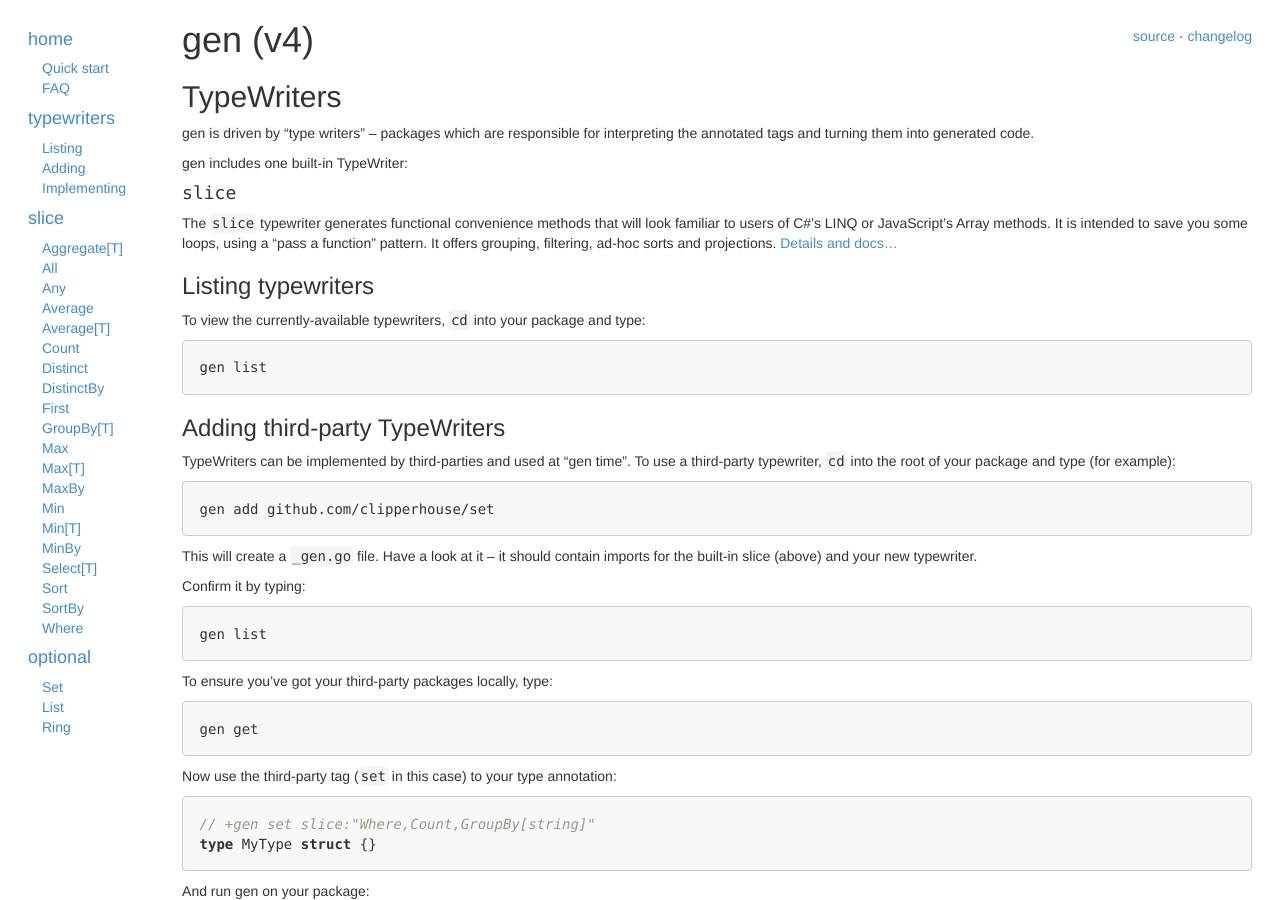
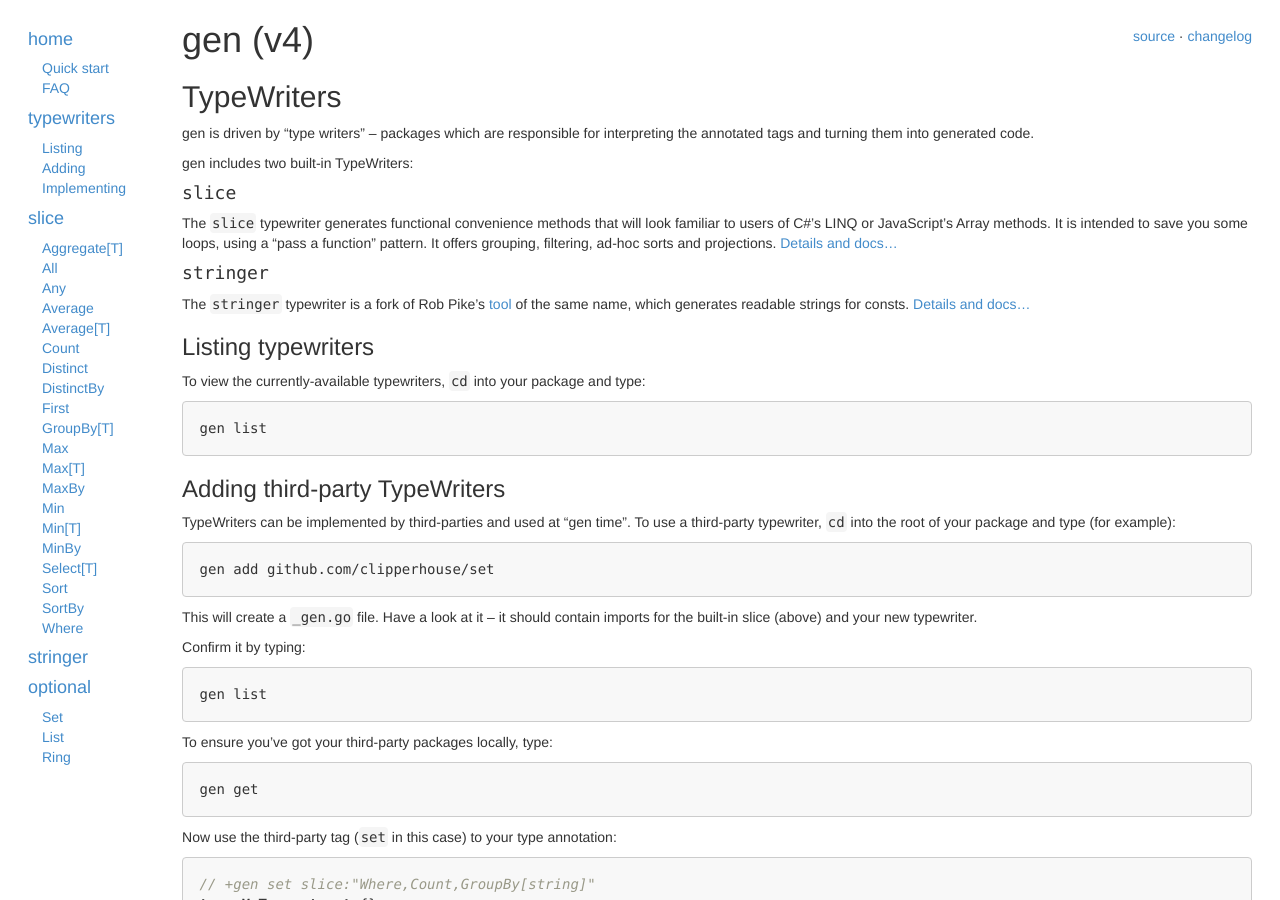
Before and after one commit to clipperhouse/gen, a Jekyll site: the page built from typewriters/index.md, in a window 1280 px wide and 900 px high. Built offline with Jekyll 4.4.1, drawn with Linux system fonts in a browser that asks for light colours.

Commit message:
add stringer to docs

```diff
--- a/_layouts/default.html
+++ b/_layouts/default.html
@@ -79,6 +79,8 @@
 
 							<p><a href="{{ relative }}slice/#where">Where</a></p>
 
+							<h4><a href="{{ relative }}stringer/#">stringer</a></h4>
+
 							<h4><a href="{{ relative }}optional/#">optional</a></h4>
 
 							<p><a href="{{ relative }}optional/#set">Set</a></p>
--- a/typewriters/index.md
+++ b/typewriters/index.md
@@ -9,11 +9,15 @@ order: 2
 
 gen is driven by "type writers" -- packages which are responsible for interpreting the annotated tags and turning them into generated code.
 
-gen includes one built-in TypeWriter:
+gen includes two built-in TypeWriters:
 
 #### `slice`
 
 The `slice` typewriter generates functional convenience methods that will look familiar to users of C#'s LINQ or JavaScript's Array methods. It is intended to save you some loops, using a "pass a function" pattern. It offers grouping, filtering, ad-hoc sorts and projections. [Details and docs...](../slice)
+
+#### `stringer`
+
+The `stringer` typewriter is a fork of Rob Pike’s [tool](https://godoc.org/golang.org/x/tools/cmd/stringer) of the same name, which generates readable strings for consts. [Details and docs...](../stringer)
 
 ### Listing typewriters
 
```
Also changed, not shown: stringer/index.md (added, +25 -0 lines).
